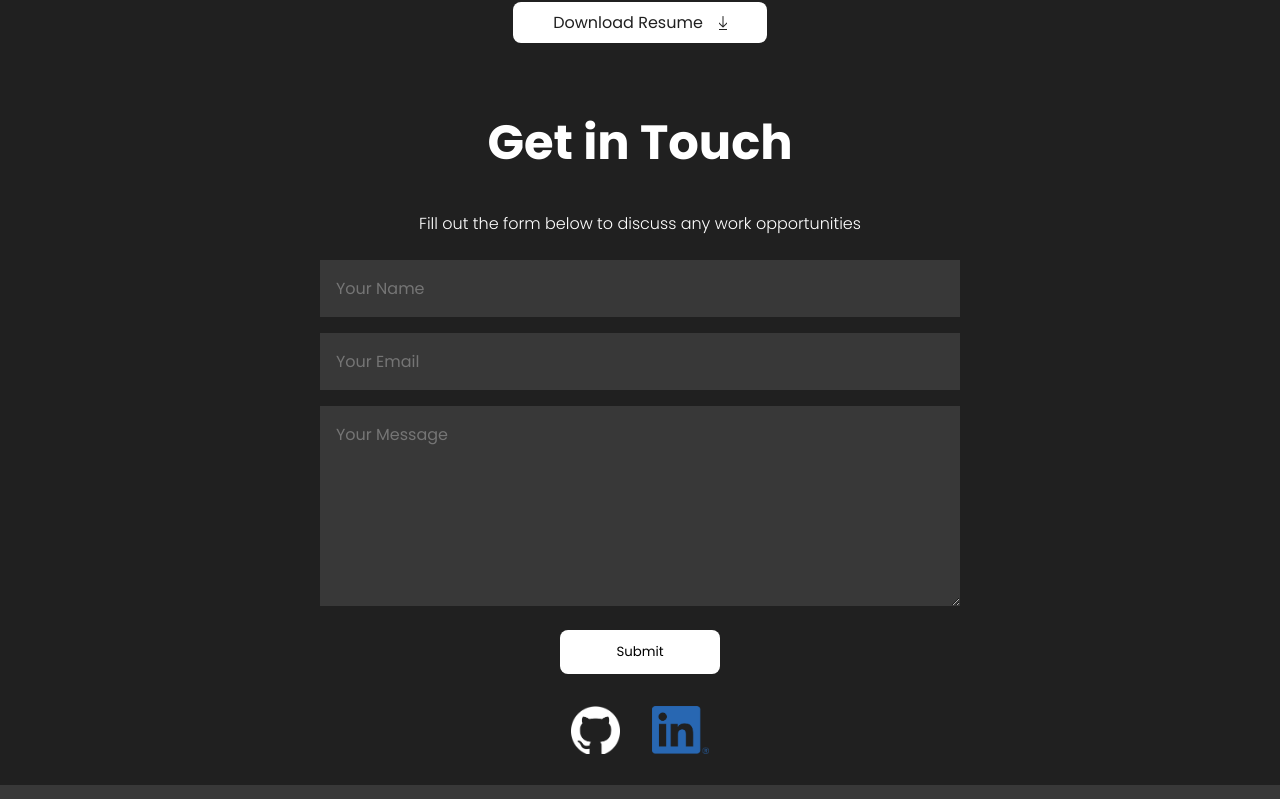
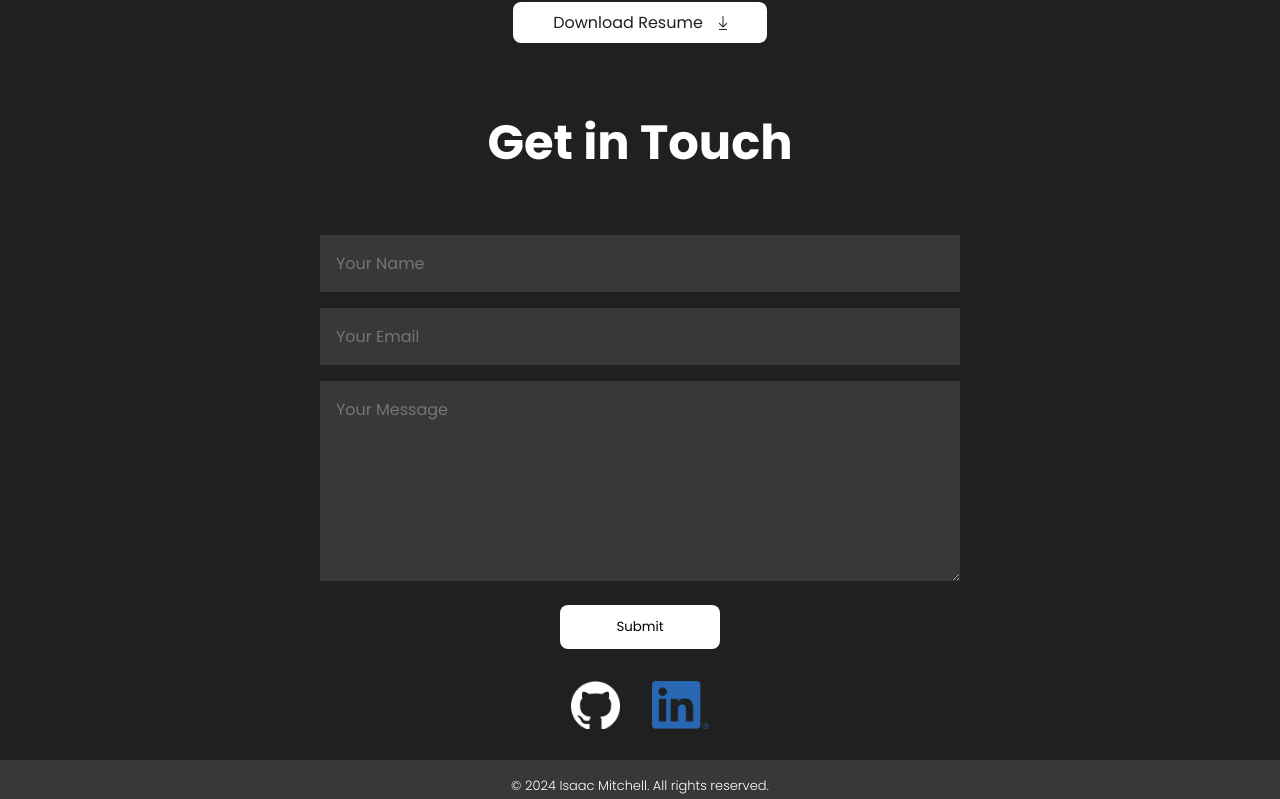
Before and after one commit to tmitchellisaac/isaacs_portfolio, a React (Create React App) app: page / in a window 1280 px wide. Shown: the part 2552-3351 px from the top of the page. Built offline with nearby package versions, Linux system fonts and the light colour scheme.

Commit message:
import resume doc

```diff
--- a/src/components/contact/contact.js
+++ b/src/components/contact/contact.js
@@ -6,6 +6,7 @@ import liIcon from '../../assets/linkedin-icon.png'
 import ghIcon from '../../assets/github-icon.png'
 import emailjs from '@emailjs/browser';
 import Swal from 'sweetalert2';
+import resume from '../../assets/resume.docx.pdf'
 
 const Contact = () => {
   const form = useRef();
@@ -42,14 +43,24 @@ const Contact = () => {
       <div className="resume">
         <h2 className="contact-page-title">Resume</h2>
         <p className="resume-text"></p>
+
+        <a href={resume} download="resume.docx.pdf" class="resume-download-btn">
+          <p>Download Resume</p>
+          <img src={download} alt="download" className="download-img"/>
+        </a>
+
+{/*
         <button className="resume-download-btn">
           <p>Download Resume</p>
           <img src={download} alt="download" className="download-img"/>
-        </button>
+        </button> */}
+
+
+
       </div>
       <div id="contact">
         <h2 className="contact-heading">Get in Touch</h2>
-        <span className="contact-descr">Fill out the form below to discuss any work opportunities</span>
+        <span className="contact-descr"></span>
         <form className="contact-form" ref={form} onSubmit={sendEmail} >
           <input type="text" className="name" placeholder="Your Name" name="name"/>
           <input type="text" className="email" placeholder="Your Email" name="email"/>
```
